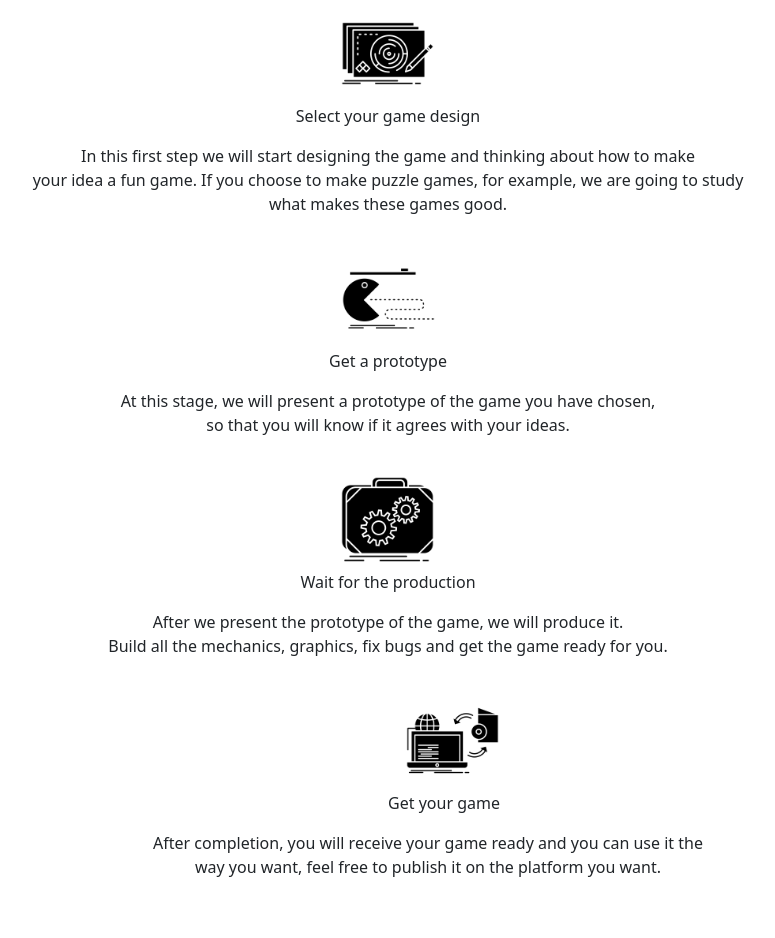
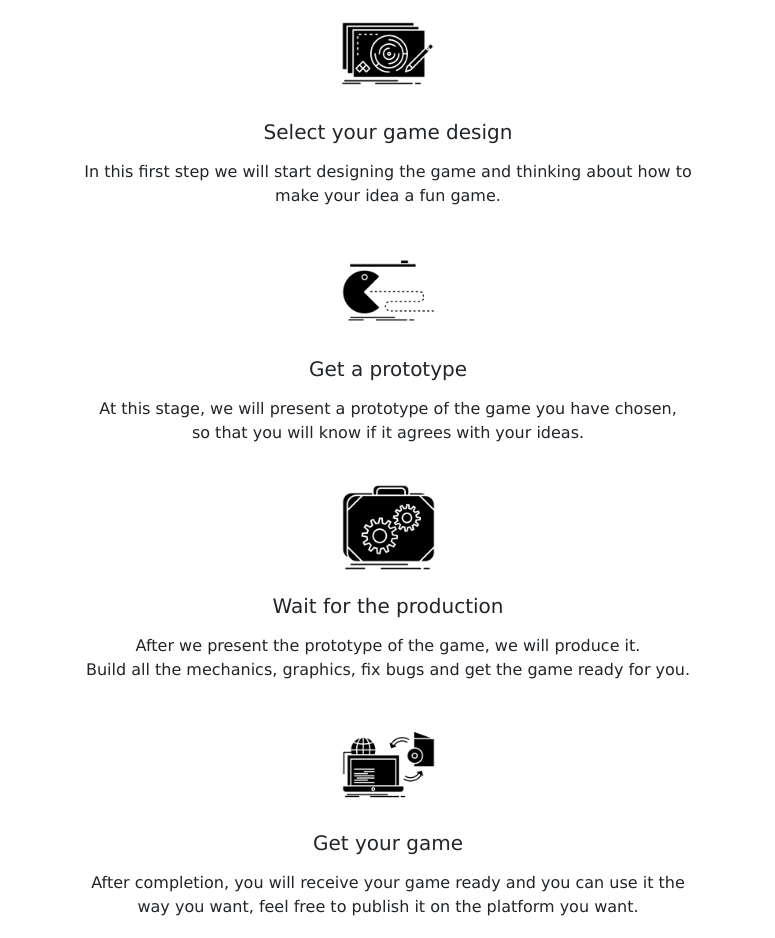
Before and after one commit to Krumpu/Site-GTi, a plain HTML site: page index.html in a window 1280 px wide. Shown: the part 1509-2447 px from the top of the page, without its empty margins (252-1027 px from the left). Drawn offline with nearby package versions, Linux system fonts and the light colour scheme.

Commit message:
section 2 praticamente pronta

```diff
--- a/Assets/style.css
+++ b/Assets/style.css
@@ -95,10 +95,11 @@ nav img {
 
 .steps{
     position: relative;
-    margin-left: 18vh;
-    margin-right: 18vh;
+    margin-left: 12vh;
+    margin-right: 12vh;
     margin-top: 2vh;
     display: inline-block;
+    font-family: lucida sans;
 
 }
 
@@ -115,3 +116,7 @@ nav img {
     margin-top: -2vh;
     display: inline-block;
 }
+
+.titulo{
+    font-family: lucida sans;
+}
--- a/index.html
+++ b/index.html
@@ -52,24 +52,22 @@
 
     </div>
 
-    <div class="titulo" style="margin:0 auto;text-align:center;">
-    <h1>How it works</h1>
+    <div class="titulo" style="margin:0 auto;text-align:center;" >
+    <h1 >How it works</h1>
     </div>
     <div class="stepbox">
         <div class="steps">
             <img src="Assets/images/4168620_complete_design_development_game_level_icon.png" alt="design" width="101" height="101">
-            <p> Select your game design </p>
+            <p> <h5>Select your game design</h5> </p>
             <p>
                 In this first step we will start designing the game
-                and thinking about how to make <br> your idea a fun game.
-                If you choose to
-                make puzzle games, for example, we are going to study <br>
-                what makes these games good.
+                and thinking about how to<br> make your idea a fun game.
+
             </p>
         </div>
         <div class="steps">
             <img src="Assets/images/4168613_character_computer_design_development_game_icon.png" alt="prototype" width="101" height="101">
-            <p> Get a prototype </p>
+            <p><h5> Get a prototype </h5></p>
             <p>
                 At this stage, we will present a prototype of the game
                 you have chosen,<br> so that you will know if it
@@ -78,7 +76,7 @@
         </div>
         <div class="steps">
             <img src="Assets/images/4168610_briefcase_case_design_development_game_icon.png" alt="production" width="101" height="101">
-            <p> Wait for the production</p>
+            <p><h5> Wait for the production</h5></p>
             <p>
                 After we present the prototype of the game,
                 we will produce it. <br>Build all the mechanics, graphics,
@@ -86,9 +84,9 @@
             </p>
         </div>
         <div class="steps">
-            <img src="Assets/images/4168624_design_development_disc_game_online_icon.png" alt="production" width="101" height="101" style="margin-left: 16vh">
-            <p style="margin-left: 14vh"> Get your game </p>
-            <p style="margin-left: 10vh">
+            <img src="Assets/images/4168624_design_development_disc_game_online_icon.png" alt="production" width="101" height="101">
+            <p><h5> Get your game </h5></p>
+            <p>
                 After completion, you will receive your game ready
                 and you can use it the <br> way you want, feel free to
                 publish it on the platform you want.
@@ -104,7 +102,7 @@
 
         <div class="parceiros">
             <a href="https://www.ubisoft.com/pt-br/" target="_blank">
-            <img src="Assets/images/toppng.com-ubisoft-logo-ubisoft-new-logo-700x521.png" alt="ubisoftlogo" width="86" height="78">
+            <img src="Assets/images/toppng.com-ubisoft-logo-ubisoft-new-logo-700x521.png" alt="ubisoftlogo" width="95" height="78">
             </a>
         </div>
         <div class="parceiros">
```
